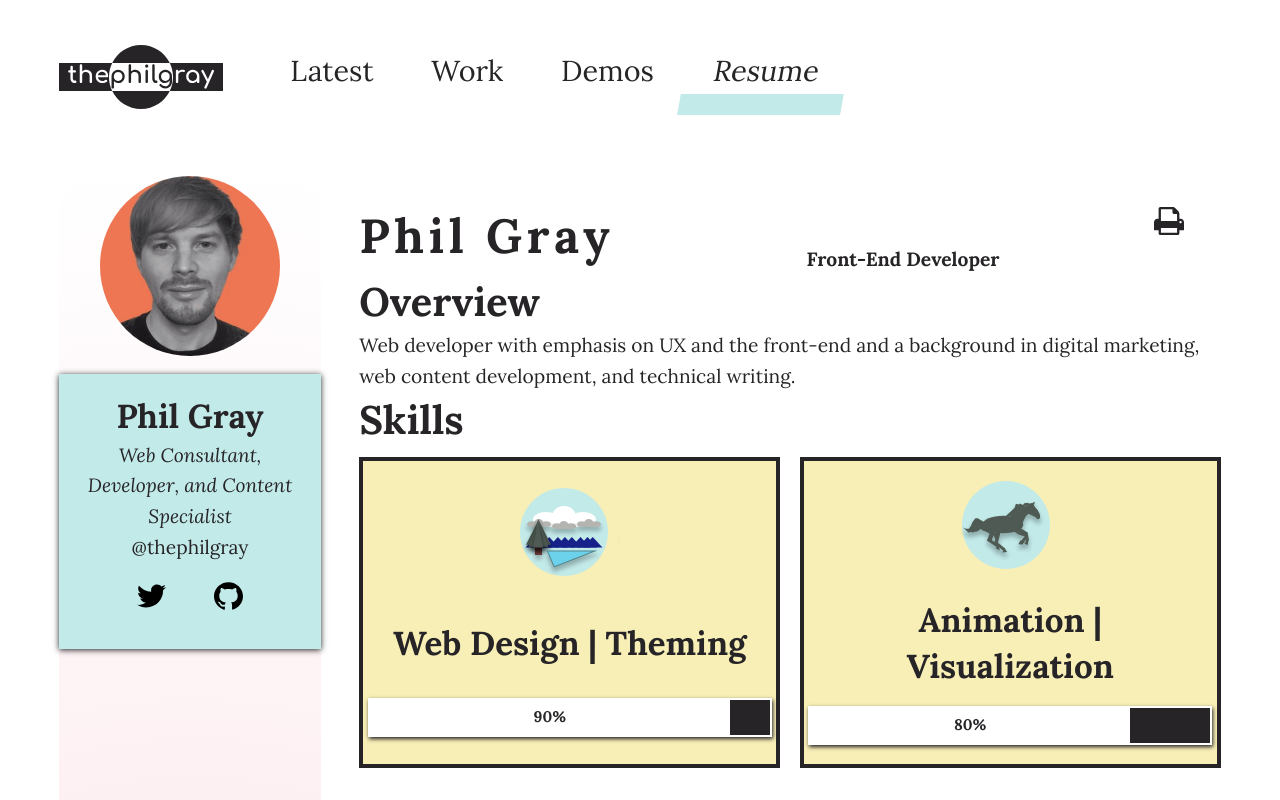
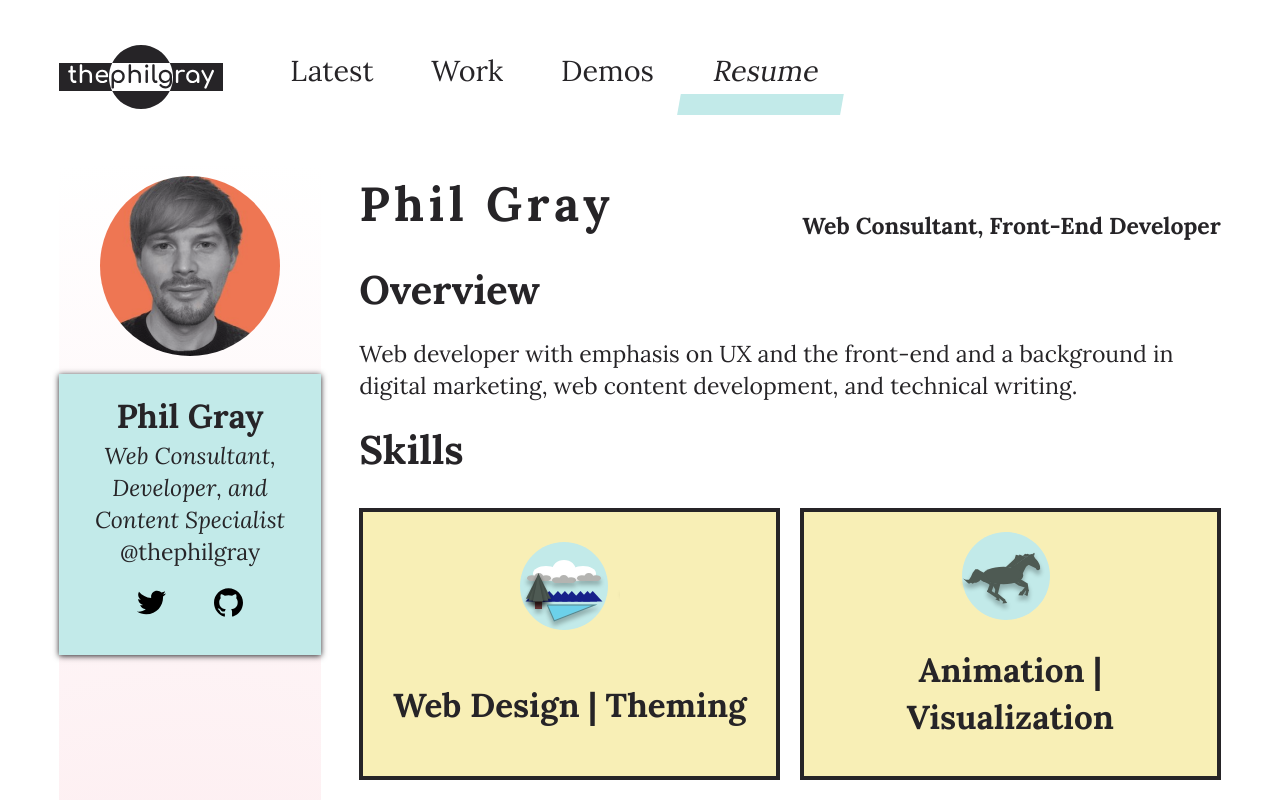
Before and after one commit to thephilgray/thephilgray-nuxt, a Nuxt app: page /resume in a window 1280 px wide. Shown: the top 800 px of the page. Built offline with nearby package versions, Linux system fonts and the light colour scheme.

Commit message:
Increase font size and remove print button from resume.

```diff
--- a/assets/main.scss
+++ b/assets/main.scss
@@ -10,6 +10,11 @@ body {
   padding: 1em 0.5em;
   text-align: left;
   font-kerning: normal;
+}
+
+p {
+  font-size: 1.2em;
+  line-height: 1.4;
 }
 
 p + p {
@@ -31,17 +36,18 @@ h1 {
 h2 {
   font-size: 2.074em;
   line-height: 1.4;
+  margin: 0.5em 0;
 }
 
 h3 {
   font-size: 1.728em;
-  margin: 0;
+
   line-height: 1.4;
 }
 
 h4 {
   font-size: 1.44em;
-  margin: 0;
+
   line-height: 1.4;
 }
 
@@ -54,7 +60,6 @@ h6 {
 }
 
 h1 {
-  margin-bottom: 0;
   letter-spacing: 0.1em;
 }
 
--- a/pages/resume/index.vue
+++ b/pages/resume/index.vue
@@ -3,9 +3,9 @@ main
   header.main-header
     h1.main-header__name Phil Gray
     p.main-header__title
-      strong Front-End Developer
-    no-ssr
-      .icon-printer(@click="print")
+      strong Web Consultant, Front-End Developer
+    //- no-ssr
+    //-   .icon-printer(@click="print")
   section.main-section
     article.main-section__overview
       h2 Overview
@@ -18,9 +18,9 @@ main
               .skills-item__icon(:style="{backgroundPosition: index * -98 + 'px 0'}")
               .skills-item__header
                 h3 {{skill.title}}
-              .skills-item__graphic
-                .skills-item__graphic--percentage(:style="{width: skill.level + '%'}")
-                  small {{skill.level}}%
+              //- .skills-item__graphic
+              //-   .skills-item__graphic--percentage(:style="{width: skill.level + '%'}")
+              //-     small {{skill.level}}%
         article.skills-and-tolls__tools
           h2 Tools
           p CSS, SASS, HTML5, JavaScript, Pug, VueJS, React, Angular, jQuery, Next, Nuxt, Jekyll, NodeJS, Express, Chai, Mocha, Jest, MongoDB, GraphQL, Apollo, Git, Gulp, Webpack, PhotoShop, Sketch, Figma, Illustrator, Bootstrap, Wordpress
@@ -136,6 +136,9 @@ export default {
 </script>
 
 <style lang="scss" scoped>
+h1 {
+  margin: 0;
+}
 .main-header {
   display: flex;
   align-items: flex-end;
@@ -307,6 +310,11 @@ article.skills-and-tolls__icons {
   .skills-item__graphic {
     display: none;
   }
+  h1:after {
+    content: 'thephilgray@gmail.com';
+    display: block;
+    font-size: 0.5em;
+  }
   .skills-and-tools__skills-list {
     display: grid;
     grid-template-columns: 1fr 1fr;
```
